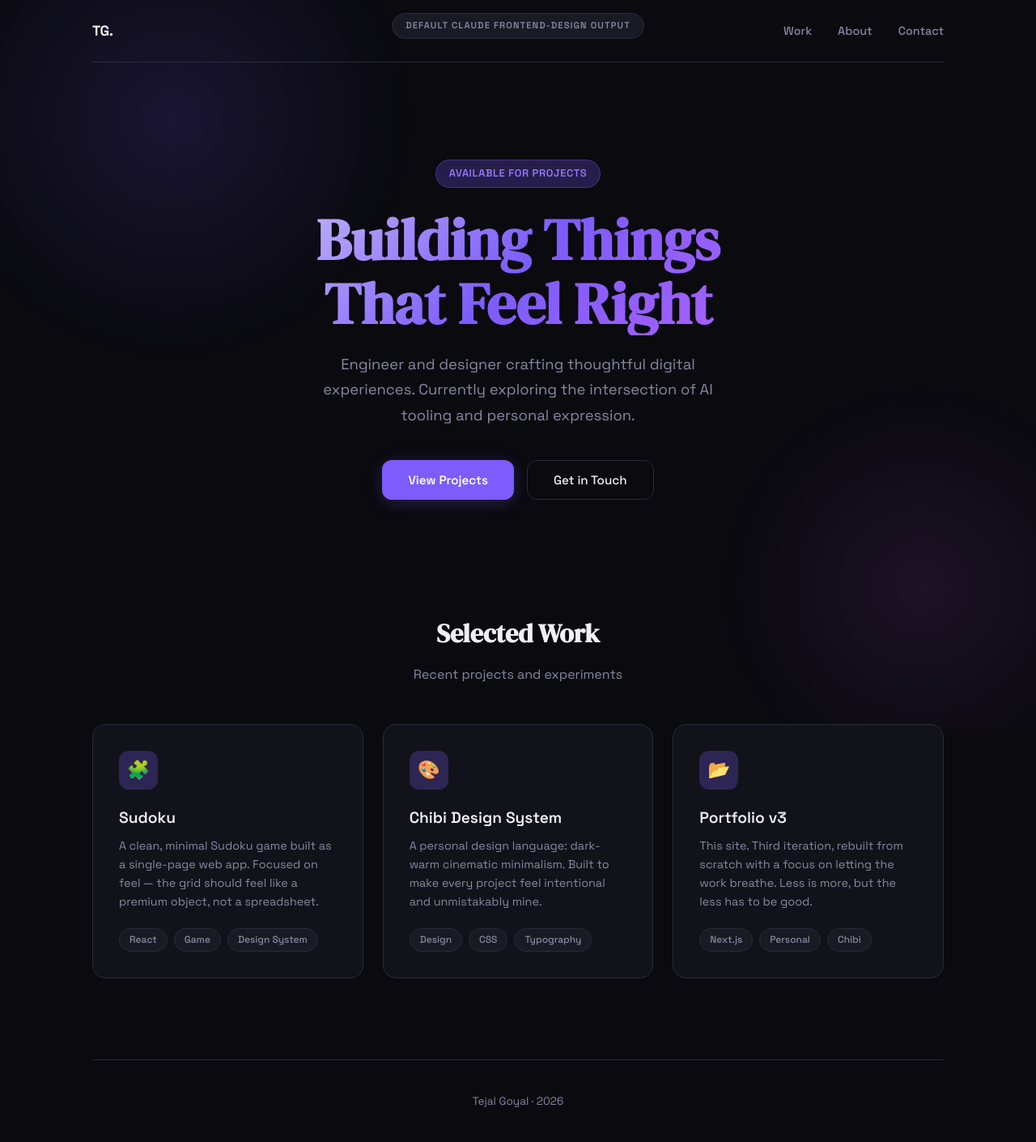
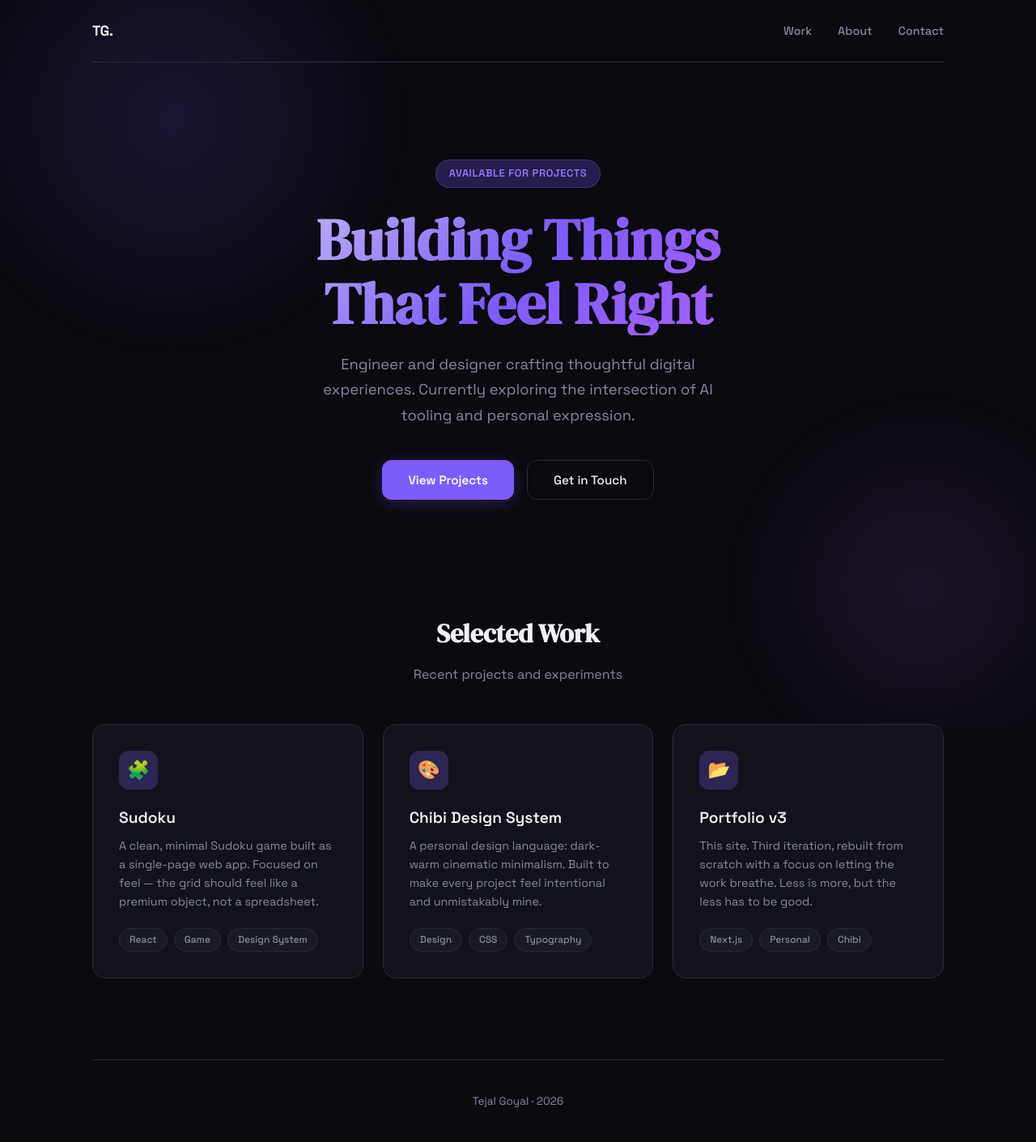
Before and after one commit to tejalgoyal2/tejalgoyal2.github.io, a Jekyll site: the page assets/demos/default-claude.html, which Jekyll copies as it is, in a window 1280 px wide. Shown: the whole page at 81% size. Built offline with Jekyll 4.4.1, drawn with Linux system fonts in a browser that asks for light colours.

Commit message:
Edit: 29Apr blog changing minor design

```diff
--- a/assets/demos/chibi-design.html
+++ b/assets/demos/chibi-design.html
@@ -355,7 +355,7 @@
 </style>
 </head>
 <body>
-  <div class="label-badge">Chibi Design System</div>
+  <!-- <div class="label-badge">Chibi Design System</div> -->
 
   <button class="theme-toggle" onclick="toggleTheme()" aria-label="Toggle theme">
     <span id="theme-icon">☀</span>
--- a/assets/demos/default-claude.html
+++ b/assets/demos/default-claude.html
@@ -296,7 +296,7 @@
 </head>
 <body>
   <div class="bg-orbs"></div>
-  <div class="label-badge">Default Claude Frontend-Design Output</div>
+  <!-- <div class="label-badge">Default Claude Frontend-Design Output</div> -->
 
   <div class="container">
     <nav>
```
